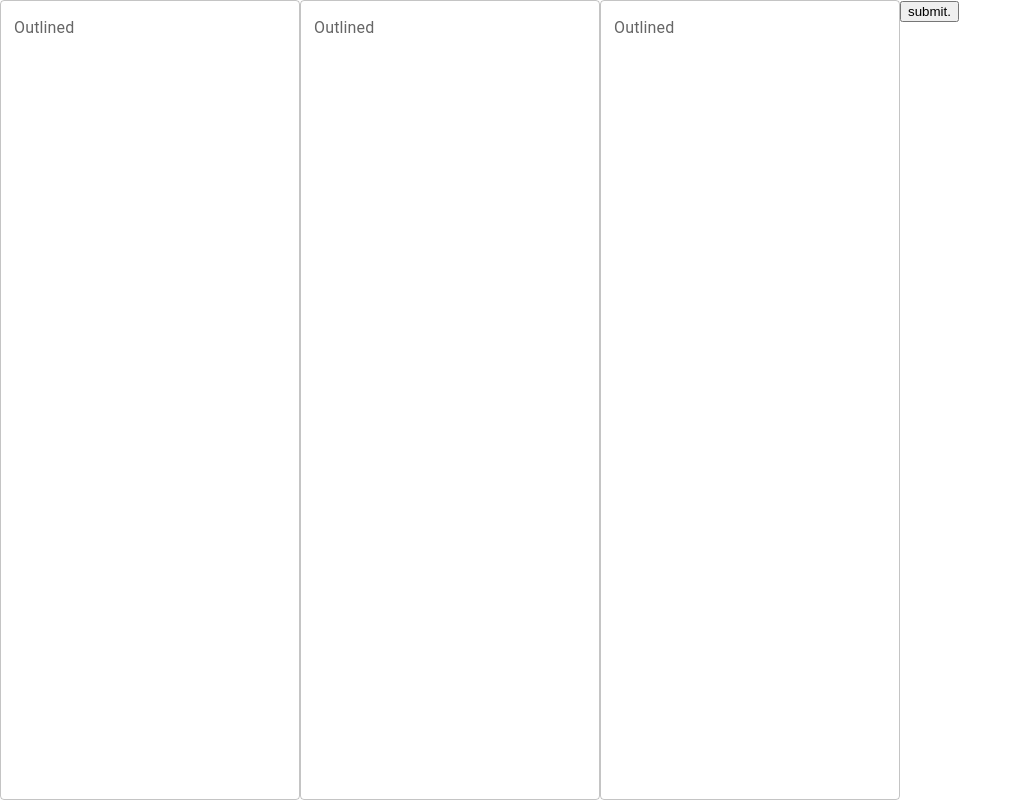
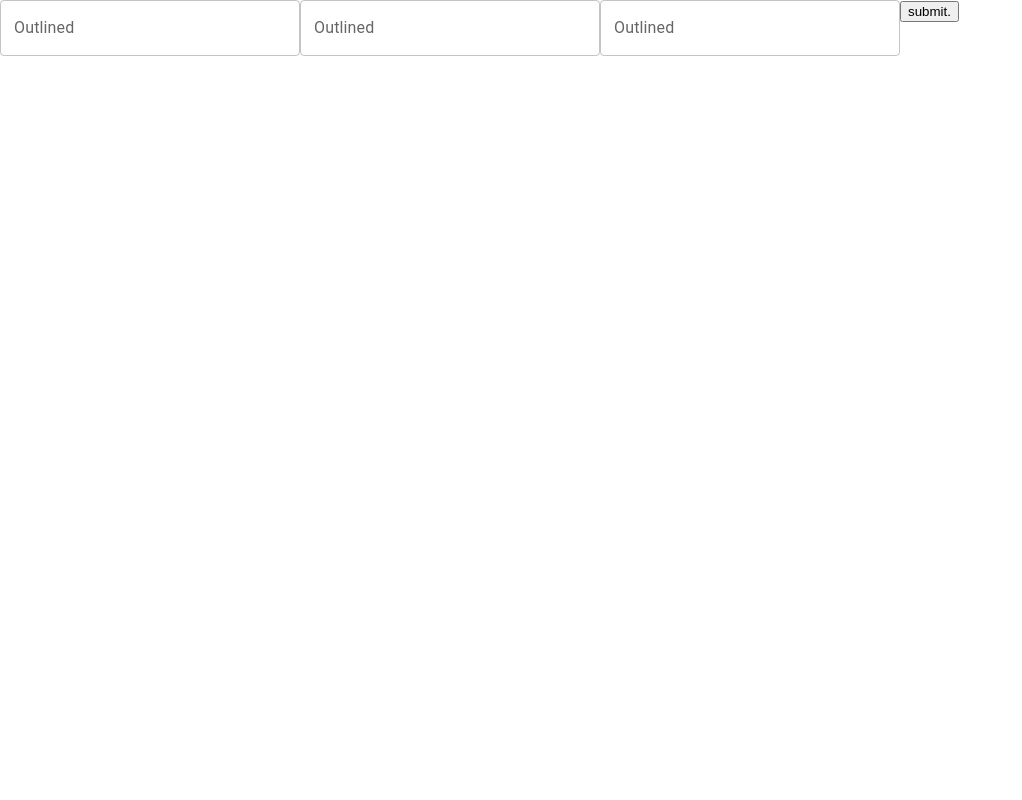
Before and after one commit to vladimirkhvan/collectioner-frontend, a React (Create React App) app: page / in a window 1280 px wide. Shown: the whole page, without its empty margins (0-1022 px from the left). Built offline with nearby package versions, Linux system fonts and the light colour scheme.

Commit message:
styles for min-height were deleted

```diff
--- a/src/index.scss
+++ b/src/index.scss
@@ -11,7 +11,3 @@ code {
   font-family: source-code-pro, Menlo, Monaco, Consolas, 'Courier New',
     monospace;
 }
-
-#root, div, iframe{
-    min-height: 100vh;
-}
```
